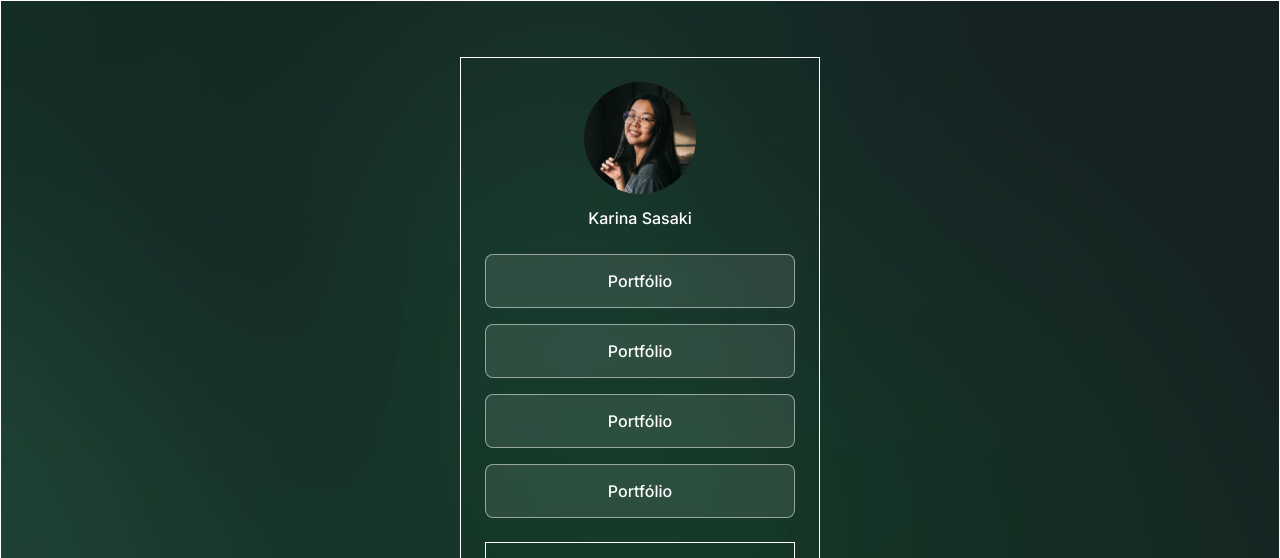
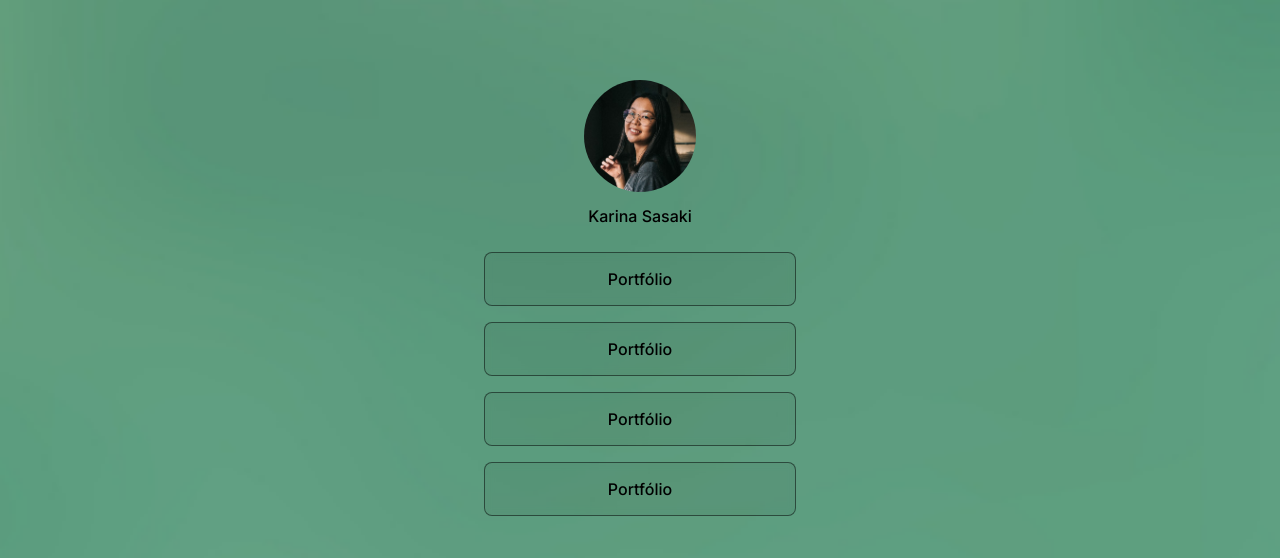
Before and after one commit to karinasasaki/DevLinks, a plain HTML site: page index.html in a window 1280 px wide. Shown: the top 558 px of the page. Drawn offline with Linux system fonts and the light colour scheme.

Commit message:
Cria o light mode

```diff
--- a/index.html
+++ b/index.html
@@ -1,5 +1,5 @@
 <!DOCTYPE html>
-<html lang="pt-BR">
+<html lang="pt-BR" class="light">
   <head>
     <meta charset="UTF-8">
     <meta name="viewport" content="width=device-width, initial-scale=1.0">
@@ -9,7 +9,7 @@
   <body>
     <div class="container">
       <div class="profile">
-        <img src="assets/Karina_Web-19.jpg" alt="Foto de Karina Sasaki sorrindo, usando óculos e camiseta cinza.">
+        <img src="assets/profile-pic-dark.jpg" alt="Foto de Karina Sasaki sorrindo, usando óculos e camiseta cinza.">
         <p>Karina Sasaki</p>
       </div>
       <ul>
--- a/style.css
+++ b/style.css
@@ -6,19 +6,35 @@
   box-sizing: border-box;
 }
 
+:root {
+  --text-color: #FFF;
+  --bg-url: url(assets/bg-mobile-dark.png);
+  --stroke-color: rgba(255, 255, 255, 0.5);
+  --surface-color: rgba(255, 255, 255, 0.1);
+  --surface-color-hover: rgba(255, 255, 255, 0.2);
+  --highlight-color: rgba(255, 255, 255, 0.2);
+}
+
+.light {
+  --text-color: #000;
+  --bg-url: url(assets/bg-mobile-light.png);
+  --stroke-color: rgba(0, 0, 0, 0.5);
+  --surface-color: rgba(0, 0, 0, 0.05);
+  --surface-color-hover: rgba(0, 0, 0, 0.2);
+  --highlight-color: rgba(0, 0, 0, 0.1);
+}
+
 body {
-  background: url(assets/bg-mobile-dark.png) no-repeat top center/cover;
-  border:  1px solid #FFF;
+  background: var(--bg-url) no-repeat top center/cover;
 }
 
 body * {
   font-family: 'Inter', sans-serif;
-  color: #FFF;
+  color: var(--text-color);
 }
 
 .container {
   width: 360px;
-  border:  1px solid #FFF;
   margin: 56px auto 0px;
   padding: 24px;
 }
@@ -52,8 +68,8 @@ ul li a {
   display: flex;
   justify-content: center;
   align-items: center;
-  border:  1px solid rgba(255, 255, 255, 0.5);
-  background-color: rgba(255, 255, 255, 0.1);
+  border:  1px solid var(--stroke-color);
+  background-color: var(--surface-color);
   padding: 16px 24px;
   border-radius: 8px;
   backdrop-filter: blur(4px);
@@ -64,21 +80,20 @@ ul li a {
 }
 
 ul li a:hover {
-  border:  1.5px solid #FFF;
-  background-color: rgba(255, 255, 255, 0.05);
+  border:  1.5px solid var(--text-color);
+  background-color: var(--surface-color-hover);
 
 }
 
 .social-links {
   display: flex;
   justify-content: center;
-  border:  1px solid #FFF;
   padding: 24px 0;
 }
 
 .social-links svg {
   height: 24px;
-  fill: #FFF
+  fill: var(--text-color)
 }
 
 .social-links a {
@@ -91,5 +106,5 @@ ul li a:hover {
 }
 
 .social-links a:hover {
-  background-color: rgba(255, 255, 255, 0.2);
+  background-color: var(--highlight-color);
 }
```
Also changed, not shown: assets/profile-pic-dark.jpg (renamed from assets/Karina_Web-19.jpg), assets/profile-pic-light.jpg (renamed from assets/Karina_Web-11.jpg).
